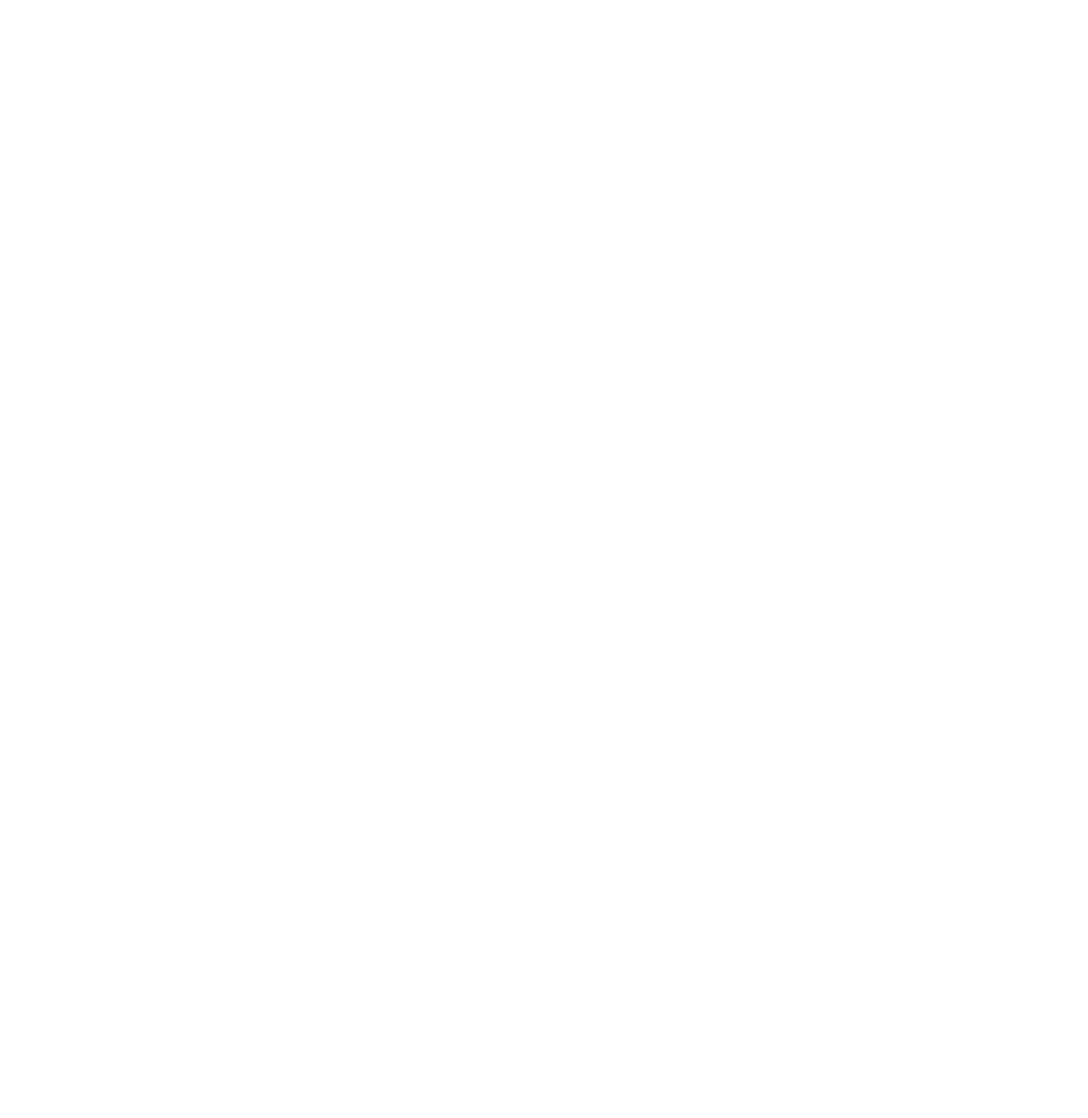
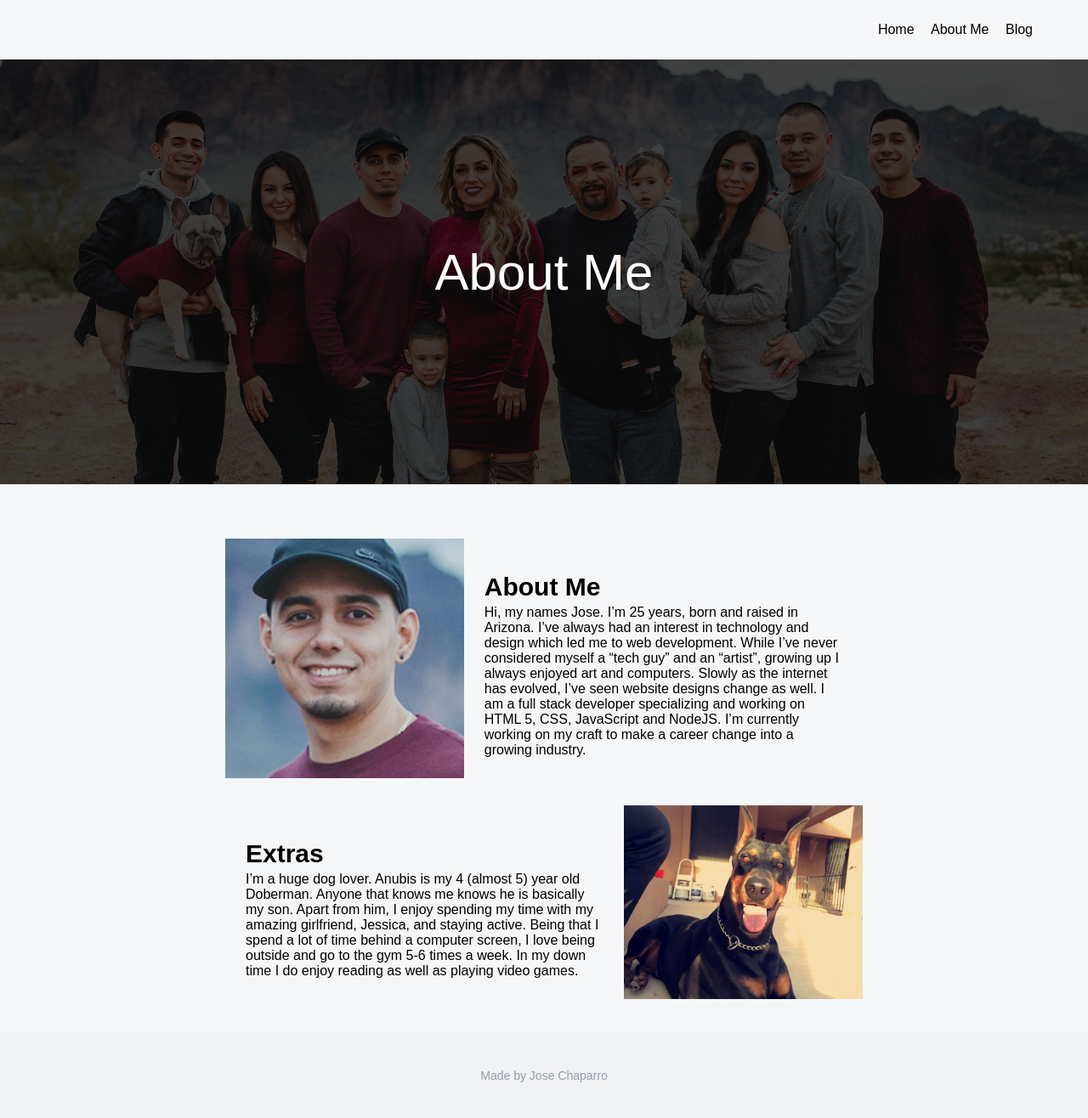
Before and after one commit to jchaparro94/blog, a plain HTML site: page app/pages/about.html in a window 1280 px wide. Shown: the whole page at 85% size. Before the commit the page ends 800 px from the top, so only its background shows below. Drawn offline with Linux system fonts and the light colour scheme.

Commit message:
basic template for aboutme page complete

```diff
--- a/api/data.json
+++ b/api/data.json
@@ -1,10 +1,4 @@
 [{
-   "id": "1581461442206",
-   "title": "This is a New Blog Post",
-   "content": "This is the content! ",
-   "post_image": "uploads/post-image-1581461442199.jpg",
-   "added_date": "1581461442206"
-}, {
    "id": "1581377760891",
    "title": "My first job as a developer",
    "content": "In college, I met a friend at a computer club who was showing a really cool application where you can swipe between different types of clothing!\nBeing very intrigued, I asked my friend if there is any way I can help out and join the team! After some thinking, he told me to finish an assignment, and then they will consider me. Over the weekend, I finished the assignment and was right away told I can join the team, though I would be working for free. That was completely fine for me! ",
--- a/app/pages/about.html
+++ b/app/pages/about.html
@@ -5,8 +5,53 @@
    <meta name="viewport" content="width=device-width, initial-scale=1.0">
    <meta http-equiv="X-UA-Compatible" content="ie=edge">
    <title>Jose Chaparro</title>
+   <link rel="stylesheet" href="/style/blog.css">
+   <link rel="stylesheet" href="/style/about.css">
+
 </head>
 <body>
+   <navigation class="navigation-container">
+      <div class="navigation">
+         <ul class="nav-items">
+            <li><a href="#"></a>Home</li>
+            <li><a href="#"></a>About Me</li>
+            <li><a href="#"></a>Blog</li>
+         </ul>
+      </div>
+   </navigation>
 
+   <header class="about-me-banner">
+      <div class="header-container">
+          <div class="header-blog-text">
+              <div class="title">About Me</div>
+          </div>
+      </div>
+  </header>
+
+  <div class="about-me">
+     <div class="about-me-container">
+         <div class="about">
+            <div class="about-image profile"></div>
+            <div class="about-content">
+               <div class="about-title">About Me</div>
+               <div class="about-text">Hi, my names Jose. I’m 25 years, born and raised in Arizona. I’ve always had an interest in technology and design which led me to web development. While I’ve never considered myself a “tech guy” and an “artist”, growing up I always enjoyed art and computers. Slowly as the internet has evolved, I’ve seen website designs change as well. I am a full stack developer specializing and working on HTML 5, CSS, JavaScript and NodeJS. I’m currently working on my craft to make a career change into a growing industry.</div>
+            </div>
+         </div>
+         <div class="about">
+            <div class="about-content family-content">
+               <div class="about-title">Extras</div>
+               <div class="about-text">I’m a huge dog lover. Anubis is my 4 (almost 5) year old Doberman. Anyone that knows me knows he is basically my son. Apart from him, I enjoy spending my time with my amazing girlfriend, Jessica, and staying active. Being that I spend a lot of time behind a computer screen, I love being outside and go to the gym 5-6 times a week. In my down time I do enjoy reading as well as playing video games. </div>
+            </div>
+            <div class="about-image extras-image"></div>
+         </div>
+     </div>
+  </div>
+
+
+
+
+  <footer>
+      <p>Made by Jose Chaparro</p>
+   </footer>
 </body>
 </html>
--- a/app/style/about.css
+++ b/app/style/about.css
@@ -0,0 +1,36 @@
+.about-me-banner {
+   background-image: linear-gradient(rgba(0, 0, 0, 0.7), rgba(0, 0, 0, 0.7)), url(/assets/family.jpg);
+}
+
+.about-image {
+   flex-basis: 40%;
+   background-size: cover;
+   background-position: center;
+}
+
+.profile {
+   background-image: url('../assets/profile.png');
+}
+
+.extras-image {
+   background-image: url('../assets/Anubis.JPG');
+}
+
+.about {
+   display: flex;
+   /* border: 1px solid #eaecee;
+   border-radius: 8px; */
+   overflow: hidden;
+   min-height: 200px;
+   margin-top: 32px;
+   transition: all .2s ease;
+}
+
+.about-text {
+   margin-top: 4px;
+   color: black;
+   font-weight: 400;
+   /* max-height: 65px; */
+   /* line-height: 1.4; */
+   /* overflow: hidden; */
+}
--- a/app/style/blog.css
+++ b/app/style/blog.css
@@ -30,7 +30,7 @@ body {
 
 /*////////////// HEADER ////////////// */
 header {
-   min-height: 300px;
+   min-height: 500px;
    color: white;
    display: flex;
    justify-content: center;
@@ -49,14 +49,13 @@ header {
 
 /*////////////// MAIN ////////////// */
 
-.main {
-   /* height: 100vh; */
+.main, .about-me {
    margin-top: 32px;
    display: flex;
    justify-content: center;
 }
 
-.main-container {
+.main-container, .about-me-container {
    max-width: 750px;
    min-width: 600px;
    width: 100%;
@@ -81,12 +80,12 @@ header {
 
 .post-image {
    flex-basis: 40%;
-   background-image: url('https://images.pexels.com/photos/373072/pexels-photo-373072.jpeg?auto=compress&cs=tinysrgb&dpr=2&h=750&w=1260');
+   background-image: url();
    background-size: cover;
    background-position: center;
 }
 
-.post-content {
+.post-content, .about-content {
    flex-basis: 60%;
    padding: 24px;
 }
@@ -97,7 +96,7 @@ header {
    color: #adb5bd;
 }
 
-.post-title {
+.post-title, .about-title {
    margin-top: 16px;
    font-size: 30px;
    color: black;
```
Also changed, not shown: app/assets/Anubis.JPG (added), app/assets/family.jpg (added), app/assets/jessica.jpg (added), app/assets/profile.png (added), 3 other files.
